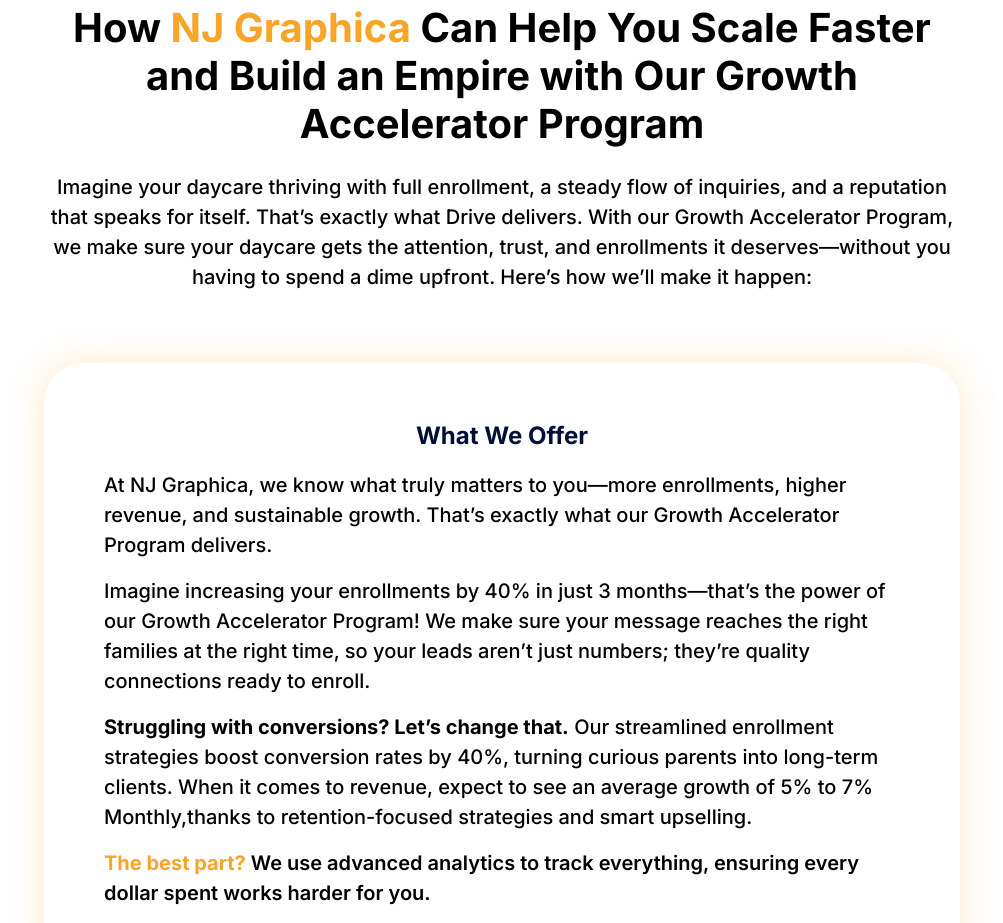
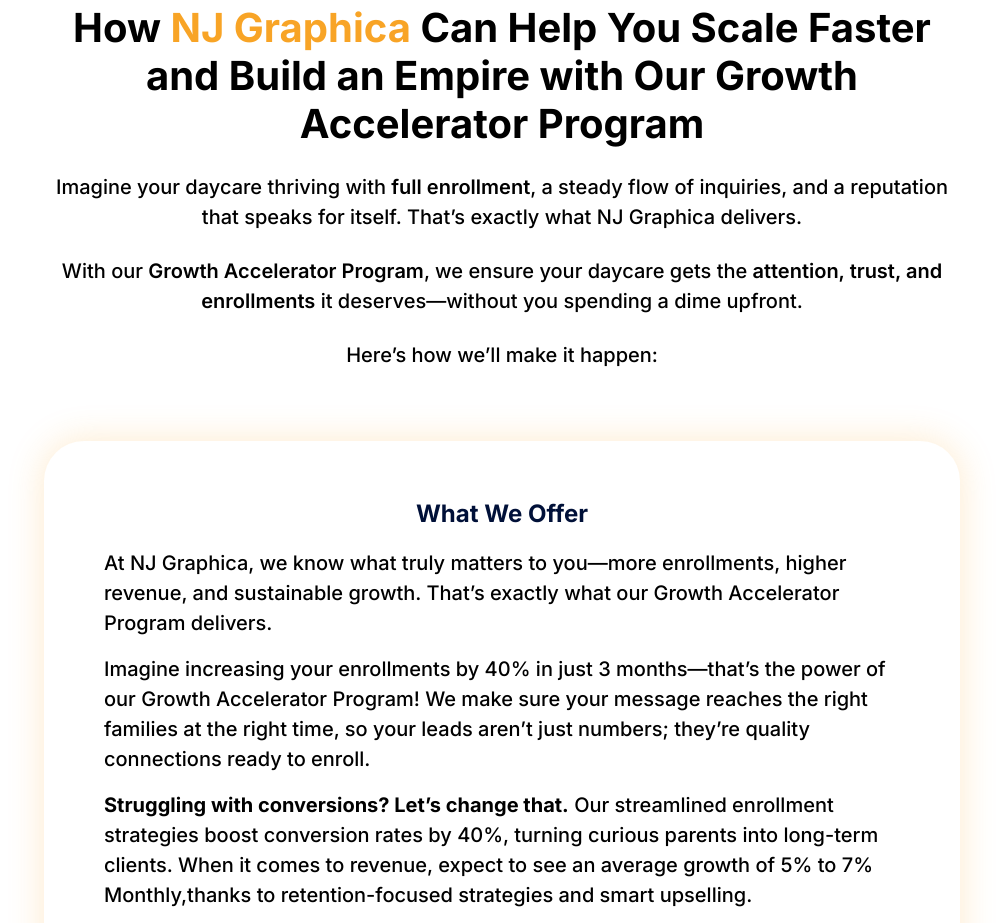
Before and after one commit to Palwinder1992/daycare, a plain HTML site: page index.html in a window 1280 px wide. Shown: the part 8658-9581 px from the top of the page, without its empty margins (138-1141 px from the left). Drawn offline with nearby package versions, Linux system fonts and the light colour scheme.

Commit message:
Update index.html

```diff
--- a/index.html
+++ b/index.html
@@ -271,7 +271,9 @@
             <div class="row">
                 <div class="col-12">
                     <h2 class="fs-1 bold text-center mb-0">How <span class="orange">NJ Graphica</span> Can Help You Scale Faster and Build an Empire with Our Growth Accelerator Program</h2>
-                    <p class="medium fs-5 mt-4 text-center">Imagine your daycare thriving with full enrollment, a steady flow of inquiries, and a reputation that speaks for itself. That’s exactly what Drive delivers. With our Growth Accelerator Program, we make sure your daycare gets the attention, trust, and enrollments it deserves—without you having to spend a dime upfront. Here’s how we’ll make it happen:</p>
+                    <p class="medium fs-5 mt-4 text-center">Imagine your daycare thriving with <span class="semibold">full enrollment</span>, a steady flow of inquiries, and a reputation that speaks for itself. That’s exactly what NJ Graphica delivers.</p>
+		    <p class="medium fs-5 mt-4 text-center">With our <span class="semibold">Growth Accelerator Program</span>, we ensure your daycare gets the <span class="semibold">attention, trust, and enrollments</span> it deserves—without you spending a dime upfront.</p>
+		    <p class="medium fs-5 mt-4 text-center">Here’s how we’ll make it happen:</p>
                 </div>
             </div>
 
```
